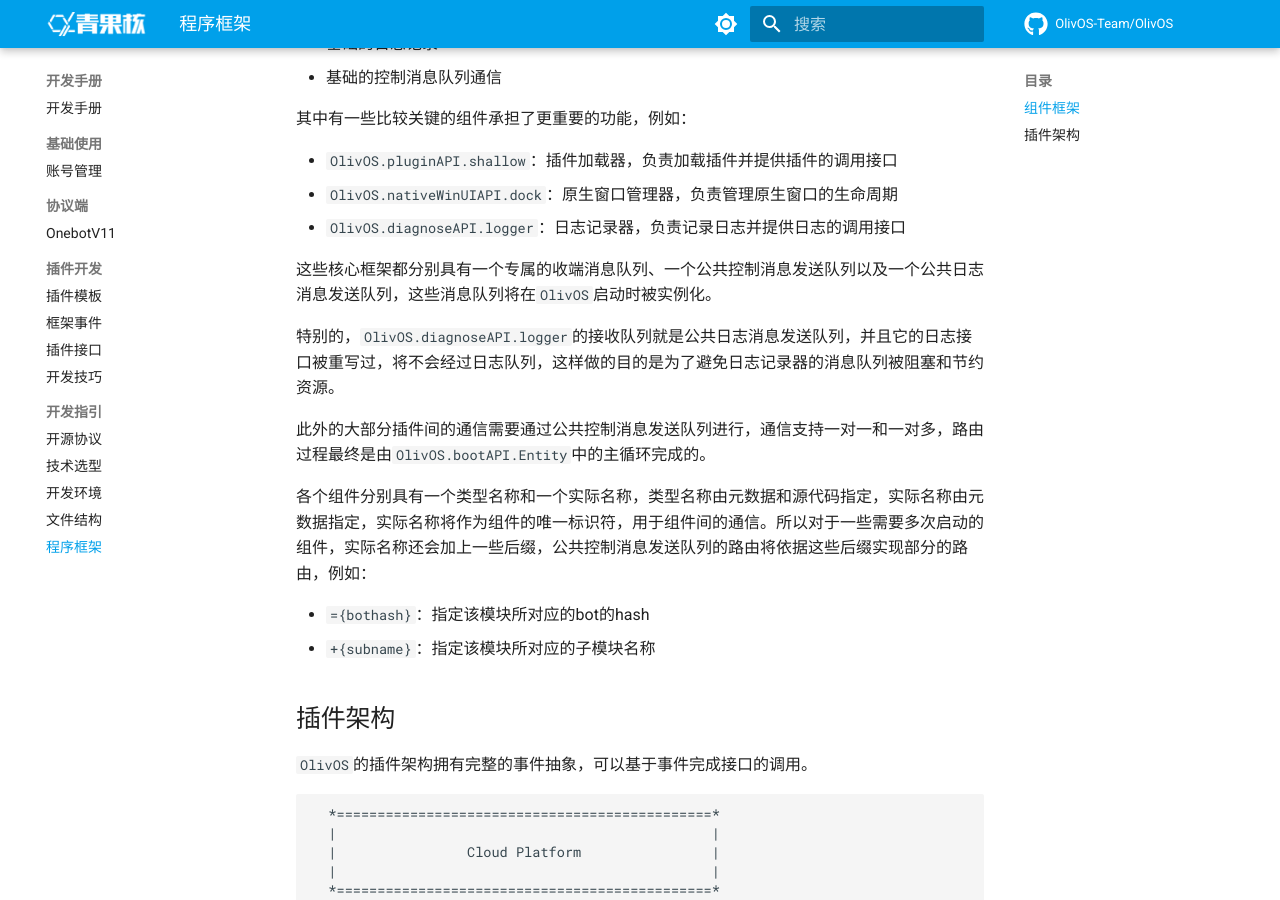
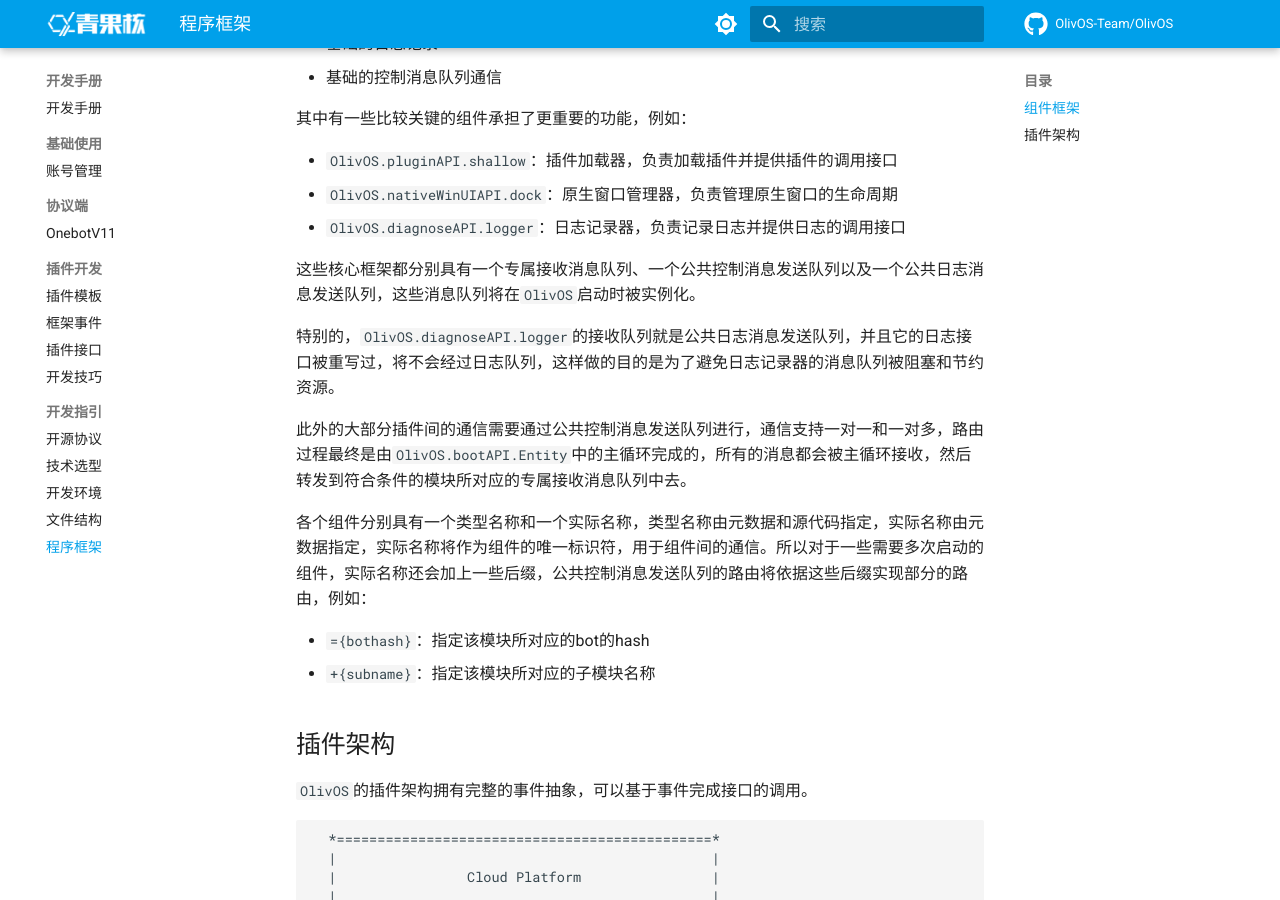
Before and after one commit to OlivOS-Team/OlivOSDoc, an MkDocs documentation site: the page built from docs/DevGuild/OlivOS_DevFramework.md, in a window 1280 px wide and 900 px high, scrolled down 1122 px. Built offline with MkDocs 1.6.1 and Material for MkDocs 9.7.7, drawn with Linux system fonts in a browser that asks for light colours; comment, search, counter and statistics services are not loaded.

Commit message:
Update OlivOS_DevFramework.md

```diff
--- a/docs/DevGuild/OlivOS_DevFramework.md
+++ b/docs/DevGuild/OlivOS_DevFramework.md
@@ -55,11 +55,11 @@
 + `OlivOS.nativeWinUIAPI.dock`：原生窗口管理器，负责管理原生窗口的生命周期
 + `OlivOS.diagnoseAPI.logger`：日志记录器，负责记录日志并提供日志的调用接口
 
-这些核心框架都分别具有一个专属的收端消息队列、一个公共控制消息发送队列以及一个公共日志消息发送队列，这些消息队列将在`OlivOS`启动时被实例化。
+这些核心框架都分别具有一个专属接收消息队列、一个公共控制消息发送队列以及一个公共日志消息发送队列，这些消息队列将在`OlivOS`启动时被实例化。
 
 特别的，`OlivOS.diagnoseAPI.logger`的接收队列就是公共日志消息发送队列，并且它的日志接口被重写过，将不会经过日志队列，这样做的目的是为了避免日志记录器的消息队列被阻塞和节约资源。
 
-此外的大部分插件间的通信需要通过公共控制消息发送队列进行，通信支持一对一和一对多，路由过程最终是由`OlivOS.bootAPI.Entity`中的主循环完成的。
+此外的大部分插件间的通信需要通过公共控制消息发送队列进行，通信支持一对一和一对多，路由过程最终是由`OlivOS.bootAPI.Entity`中的主循环完成的，所有的消息都会被主循环接收，然后转发到符合条件的模块所对应的专属接收消息队列中去。
 
 各个组件分别具有一个类型名称和一个实际名称，类型名称由元数据和源代码指定，实际名称由元数据指定，实际名称将作为组件的唯一标识符，用于组件间的通信。所以对于一些需要多次启动的组件，实际名称还会加上一些后缀，公共控制消息发送队列的路由将依据这些后缀实现部分的路由，例如：
 
```
